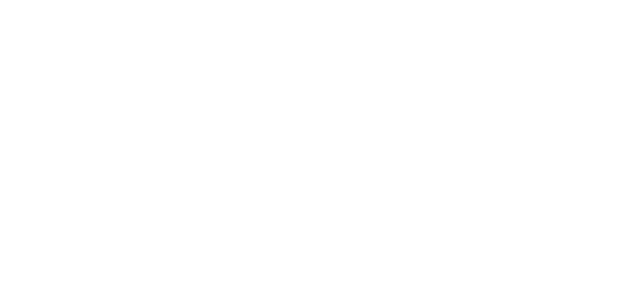
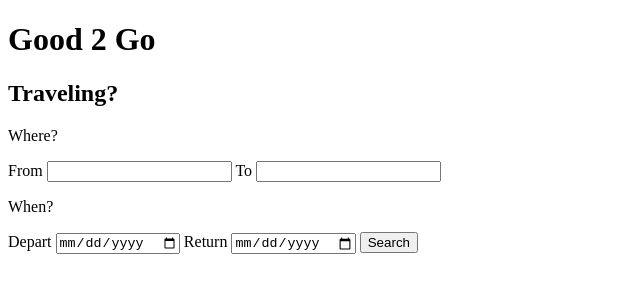
Before and after one commit to KristenSumiko/Good2Go, a plain HTML site: page index.html in a window 1280 px wide. Shown: the whole page, without its empty margins (0-640 px from the left). Drawn offline with nearby package versions, Linux system fonts and the light colour scheme.

Commit message:
basic HTML and index.js psuedo code added

```diff
--- a/index.html
+++ b/index.html
@@ -6,6 +6,24 @@
     <title>Good2Go</title>
     <link rel="stylesheet" href="index.css">
 </head>
+<header><h1>Good 2 Go</h1></header>
+<h2>Traveling?</h2>
+<form>
+    <p>Where?</p>
+    <label for="from">From</label>
+    <input type="text" name="from" id="js-from">
+    <label for="to">To</label>
+    <input type="text" name="to" id="js-to">
+
+    <p>When?</p>
+    <label for="depart">Depart</label>
+    <input type="date" name="depart" id="js-depart">
+    <label for="return">Return</label>
+    <input type="date" name="return" id="js-return">
+
+    <input type="submit" id="search" value="Search">
+</form>
+
 <body>
     <script src="https://code.jquery.com/jquery-3.3.1.js" integrity="sha256-2Kok7MbOyxpgUVvAk/HJ2jigOSYS2auK4Pfzbm7uH60=" crossorigin="anonymous"></script>
     <script src="index.js"></script>
```
Also changed, not shown: index.js (+56 -0 lines).
